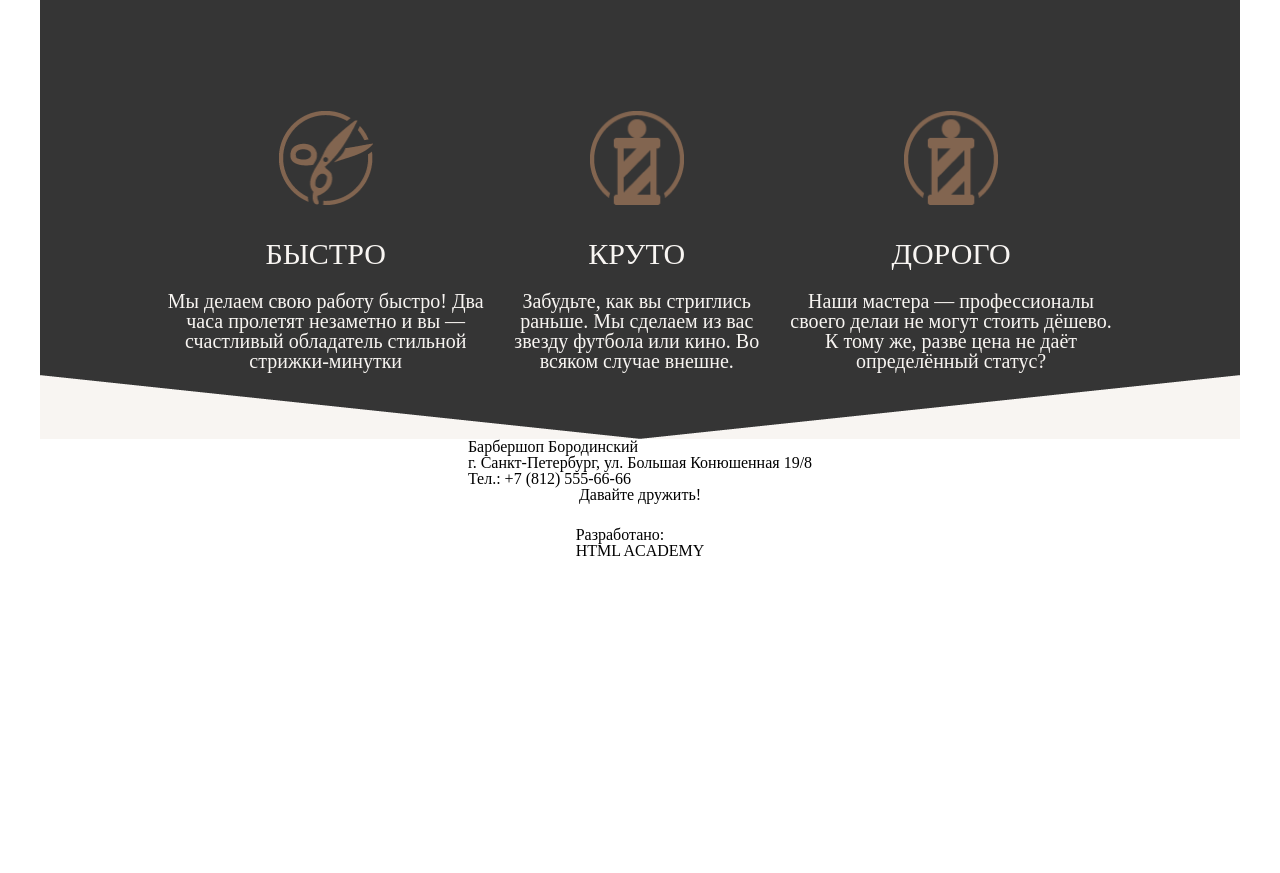
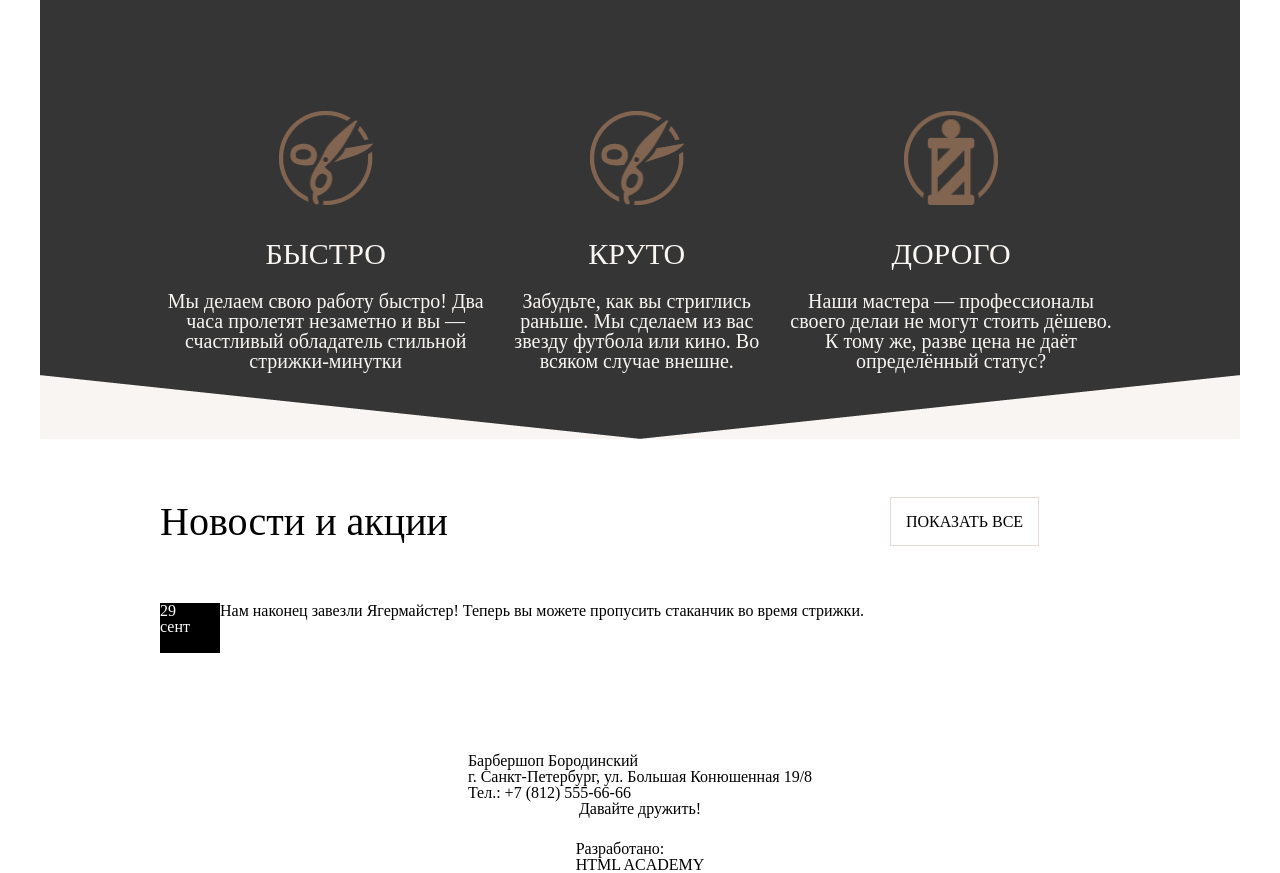
Before and after one commit to Forgetfull/BesTest, a plain HTML site: page project/index.html in a window 1280 px wide. Shown: the part 885-1758 px from the top of the page. Before the commit the page ends 1444 px from the top, so only its background shows below. Drawn offline with nearby package versions, Linux system fonts and the light colour scheme.

Commit message:
add point

```diff
--- a/project/index.html
+++ b/project/index.html
@@ -7,7 +7,6 @@
     <link rel="stylesheet" type="text/css" href="style/reset.css">
     <link rel="stylesheet/less" type="text/css" href="style/style.less">
     <link rel="stylesheet/less" type="text/css" href="style/position.less">
-
     <script src="less.js" type="text/javascript"></script>
     <script type="text/javascript" src="//ajax.googleapis.com/ajax/libs/jquery/3.1.0/jquery.min.js"></script>
 
@@ -68,7 +67,7 @@
                     <p class="smal_text">Мы делаем свою работу быстро! Два часа пролетят незаметно и вы — счастливый обладатель стильной стрижки-минутки</p>
                 </div>
                 <div class="contauner_points">
-                    <img src="./img/shtir.png" alt="">
+                    <img src="./img/nojnici.png" alt="">
                     <p class="big_text">КРУТО</p>
                     <p class="smal_text">Забудьте, как вы стриглись раньше. Мы сделаем из вас звезду футбола или кино.
 Во всяком случае внешне.</p>
@@ -80,12 +79,43 @@
                 </div>
             </div>
             <img class="wing" src="./img/angle-div-copy.png" alt="">
-
+          </section>
         </div>
 
     <section class="news">
-        <div class="wrap">
-
+       <div class="wrap">
+       <div class="blockHeader">
+              <h2 class="blockHeader-caption__right">Новости и акции</h2>
+              <div class="littleButton"><a class="littleButton-link" href="#">ПОКАЗАТЬ ВСЕ</a></div>
+              </div>
+        <div class="news-contDatanews">
+               <div class="datanews">
+                   <div class="datanews-contData">
+                       <p class="contData-number">29</p>
+                       <p class="contData-text">сент</p>
+                   </div>
+                   <p class="datanews-text">Нам наконец завезли Ягермайстер! Теперь вы можете пропусить стаканчик во время стрижки.
+</p>
+               </div>
+<!--
+                 <div class="datanews">
+                   <div class="datanews-contData">
+                       <p class="contData-number">19</p>
+                       <p class="contData-text">сент</p>
+                   </div>
+                   <p class="datanews-text">В нашей команде пополнение, Борис «Бритва» Стригунец, пополнил наши стройные ряды. Спешите записаться!</p>
+               </div>
+-->
+<!--
+                 <div class="datanews">
+                   <div class="datanews-contData">
+                       <p class="contData-number">9</p>
+                       <p class="contData-text">сент</p>
+                   </div>
+                   <p class="datanews-text">Все дорожает, а наши стрижки нет! Как так? Приходите, постригитесь и узнаете, в чем здесь подвох!</p>
+               </div>
+-->
+           </div>
         </div>
     </section>
     <section class="reviews">
@@ -93,7 +123,7 @@
 
         </div>
     </section>
- </section>
+
     <footer>
         <div class="wrap">
             <div class="footer_cont">
--- a/project/style/style.less
+++ b/project/style/style.less
@@ -10,6 +10,15 @@
     @grey1: #404040;
     @grey2: #4e4e4e;
     @grey3: #353535;
+
+.flex_col{
+flex-direction:column;
+    display: flex;
+}
+.flex_row{
+    flex-direction: row;
+    display: flex;
+}
 
 
     header,
@@ -235,3 +244,51 @@
             }
         }
     }
+.news{
+    .wrap{
+      .flex_col;
+       align-items: flex-start;
+    .blockHeader{
+        margin-top: 63px;
+           align-items: center;
+       justify-content: flex-end;
+        display: flex;
+        .blockHeader-caption__right{
+            font-size: 40px;
+            color: @black;
+        }
+        .littleButton{
+            .littleButton-link{
+                text-decoration: none;
+                color: @black;
+                padding: 15px;
+                margin-left: 442px;
+                border: 1px solid @border;
+
+            }
+        }
+    }
+    .news-contDatanews{
+        margin-top: 61px;
+        .flex_row;
+            .datanews{
+     margin-bottom: 100px;
+            display: flex;
+                .datanews-contData{
+                    width: 60px;
+                    height: 50px;
+                    background-image: url(/img/contdata_backgr.png);
+                    background-size: cover;
+                    .contData-number{
+                        color: white;
+                    }
+                    .contData-text{
+                        color: white;
+                    }
+                }
+                    }
+
+
+            }
+        }
+ }
```
Also changed, not shown: project/img/contdata_backgr.png (added).
